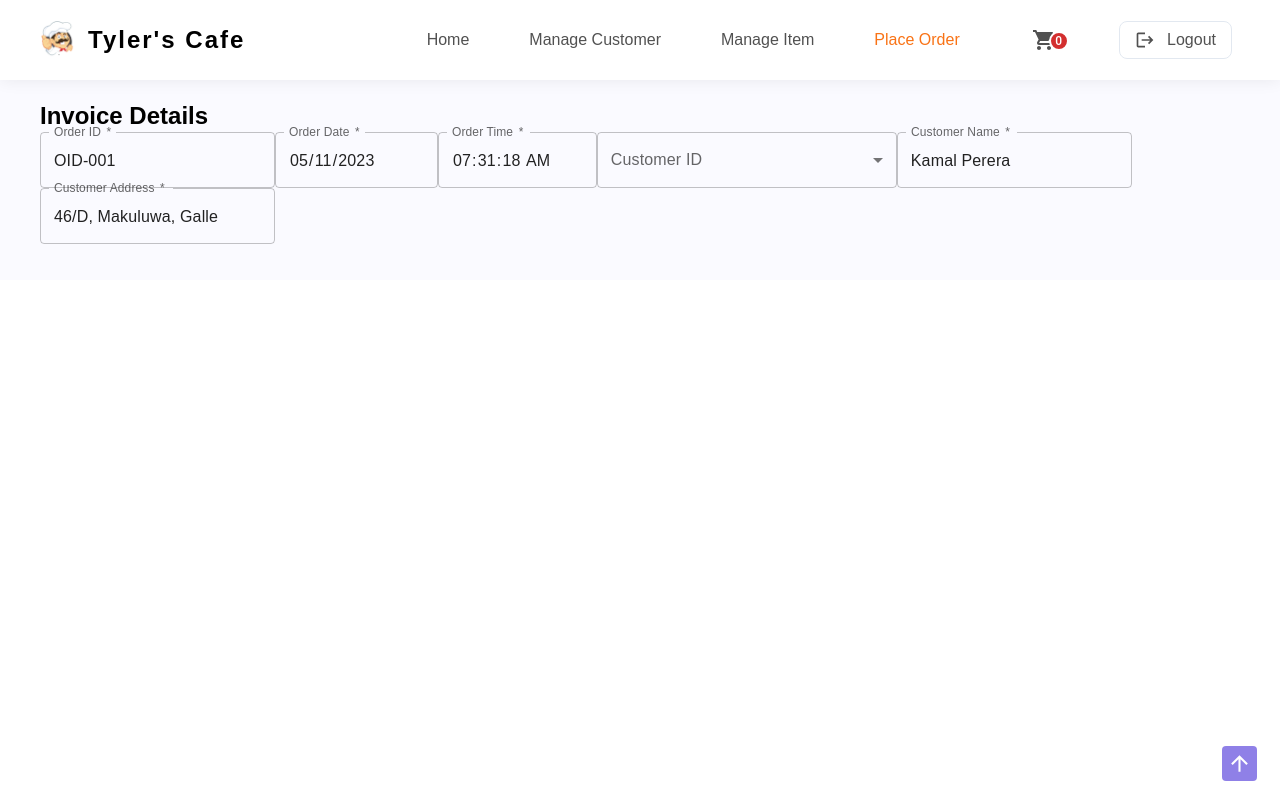
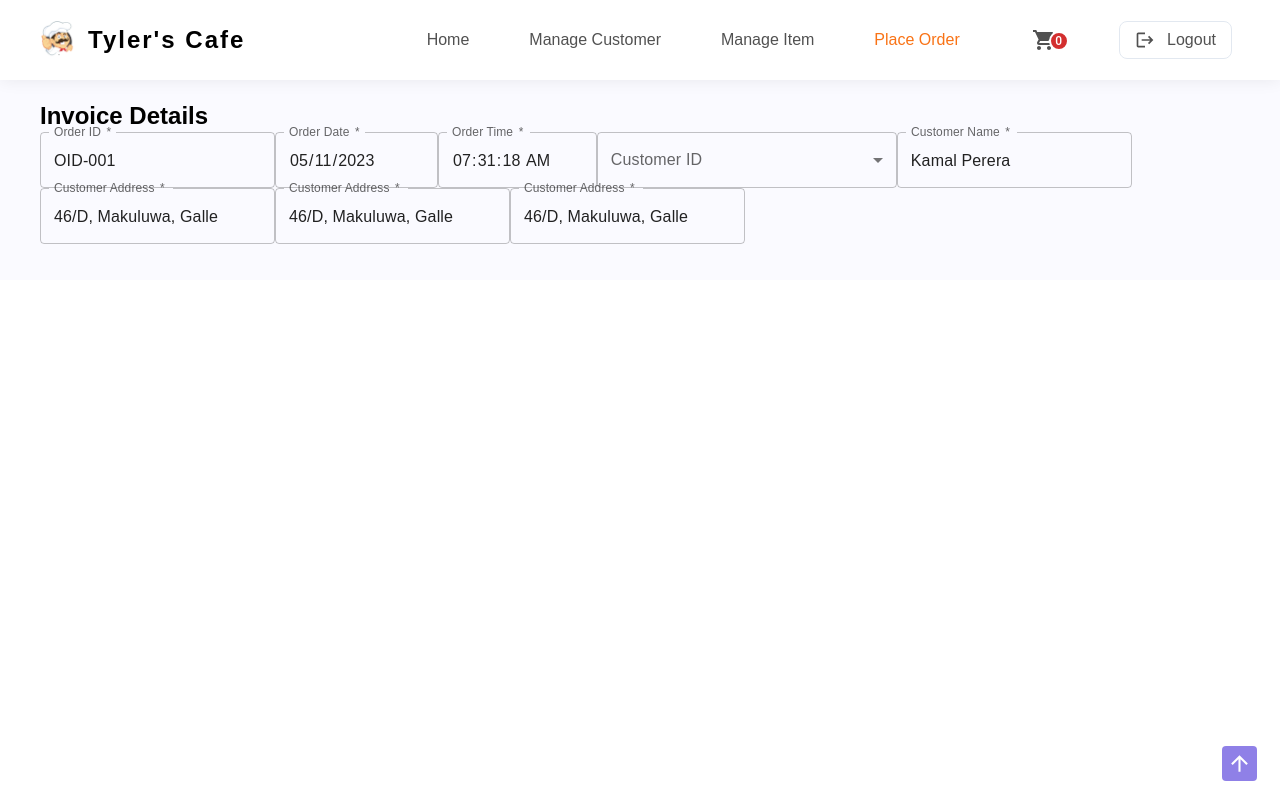
Before and after one commit to AshanSandeep06/Food-Shop-System, a React (Create React App) app in the folder frontend/: page /place_order in a window 1280 px wide. Built offline with nearby package versions, Linux system fonts and the light colour scheme.

Commit message:
Content Updated in PlaceOrderForm Component

```diff
--- a/frontend/src/pages/AdminPages/PlaceOrderForm/PlaceOrderForm.tsx
+++ b/frontend/src/pages/AdminPages/PlaceOrderForm/PlaceOrderForm.tsx
@@ -132,6 +132,32 @@ const PlaceOrderForm = () => {
               readOnly: true,
             }}
           />
+
+          <TextField
+            label="Customer Address"
+            type="text"
+            variant="outlined"
+            name="customerAddress"
+            placeholder="Customer Address"
+            required
+            defaultValue="46/D, Makuluwa, Galle"
+            InputProps={{
+              readOnly: true,
+            }}
+          />
+
+          <TextField
+            label="Customer Address"
+            type="text"
+            variant="outlined"
+            name="customerAddress"
+            placeholder="Customer Address"
+            required
+            defaultValue="46/D, Makuluwa, Galle"
+            InputProps={{
+              readOnly: true,
+            }}
+          />
         </div>
       </section>
 
```
